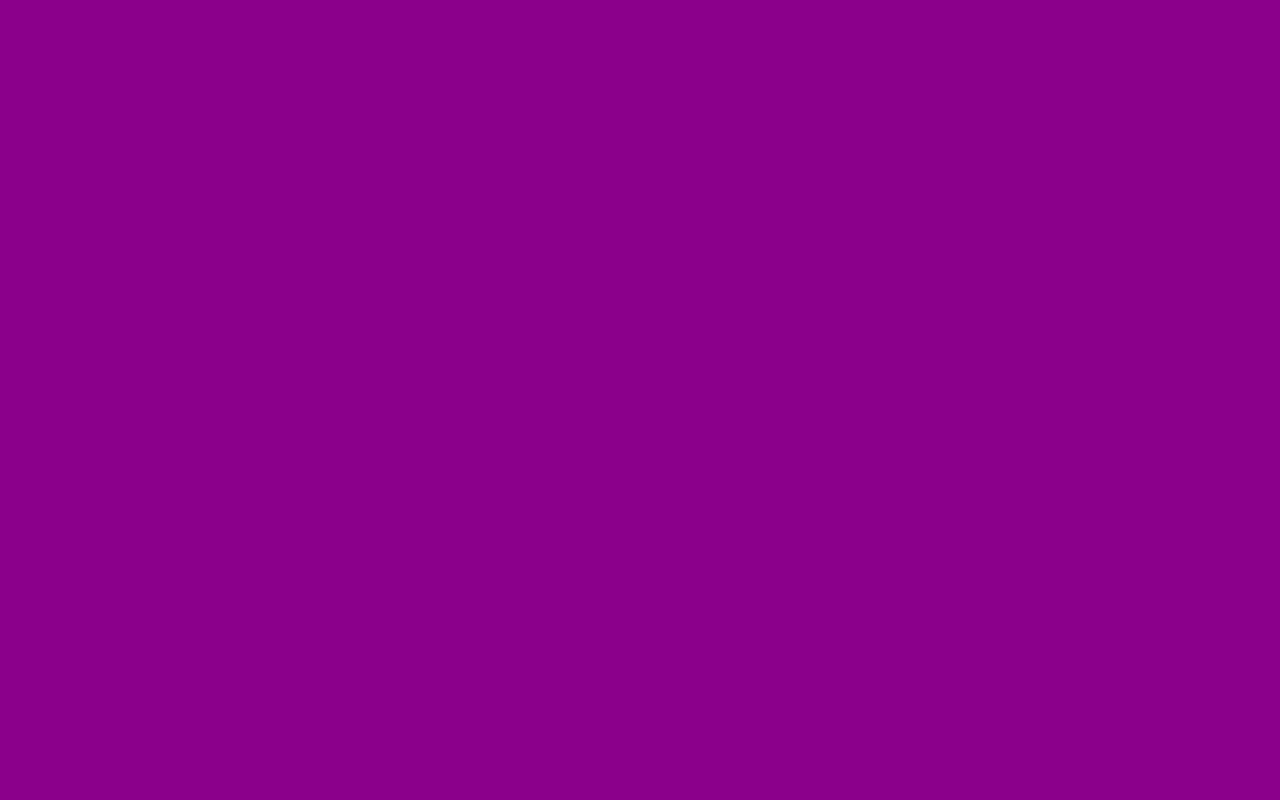
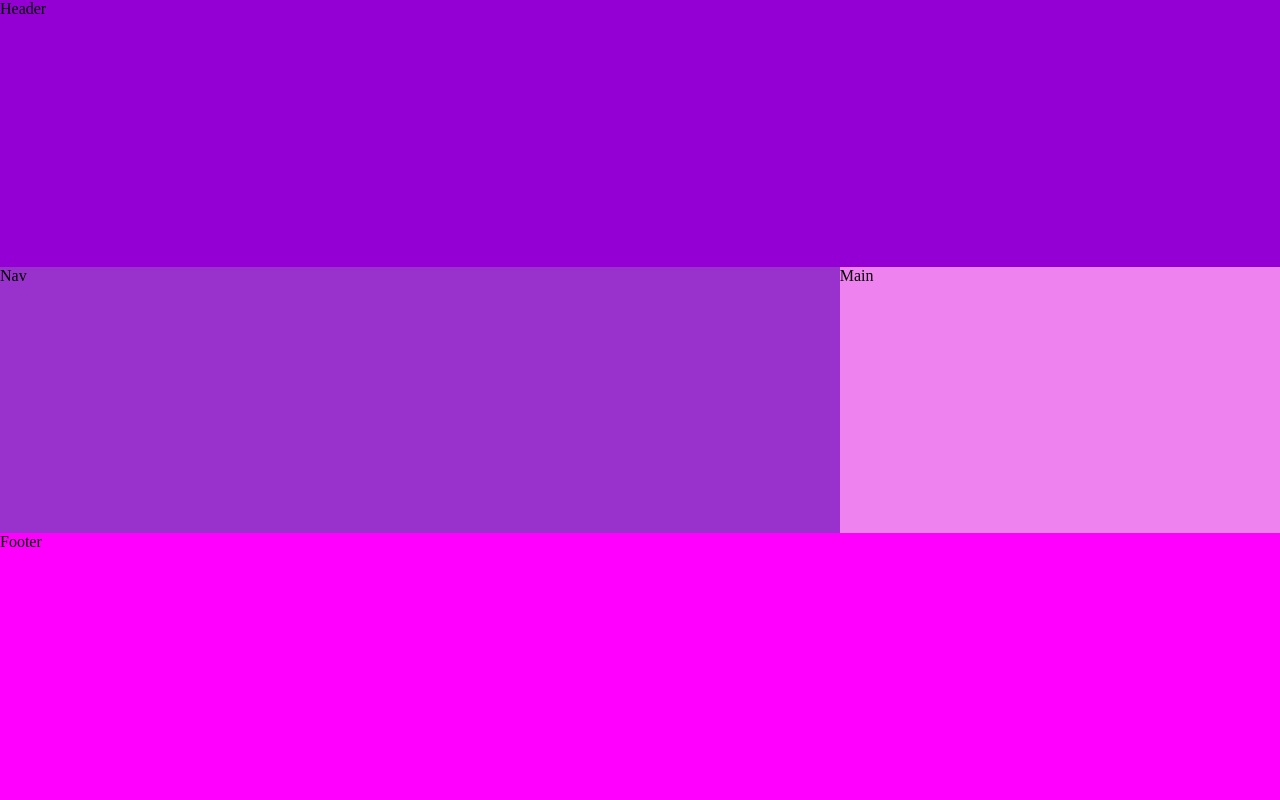
Before and after one commit to katas8n/market, a website: page index.html in a window 1280 px wide. Drawn offline with Linux system fonts and the light colour scheme.

Commit message:
Added grid props

```diff
--- a/index.html
+++ b/index.html
@@ -13,6 +13,11 @@
     <link rel="stylesheet" href="./styles/media.css" />
   </head>
   <body>
-    <div id="app"></div>
+    <div id="app">
+      <header>Header</header>
+      <nav>Nav</nav>
+      <main>Main</main>
+      <footer>Footer</footer>
+    </div>
   </body>
 </html>
--- a/styles/style.css
+++ b/styles/style.css
@@ -7,7 +7,35 @@
 #app {
     background: darkmagenta;
     height: 100vh;
-    display: flex;
-    justify-content: center;
-    align-items: center;
+    display: grid;
+    grid-template-areas:
+    "header header header"
+    "nav nav main"
+    "footer footer footer"
+    ;
 }
+
+
+header {
+    grid-area: header;
+    background: darkviolet;
+}
+
+nav {
+    grid-area: nav;
+    background: darkorchid;
+}
+
+main {
+    grid-area: main;
+    background: violet;
+}
+
+footer {
+    grid-area: footer;
+    background: fuchsia;
+}
+
+@media (min) {
+
+}
```
